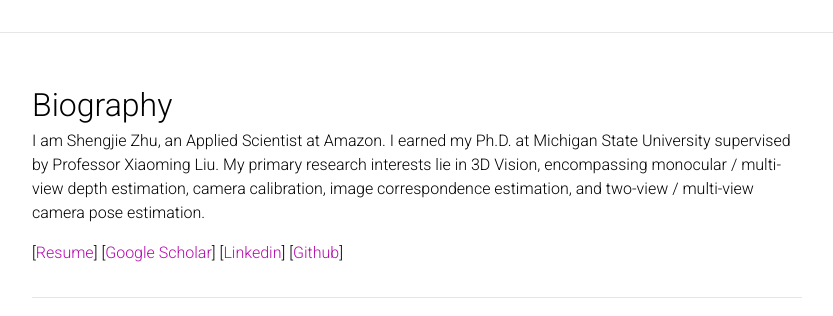
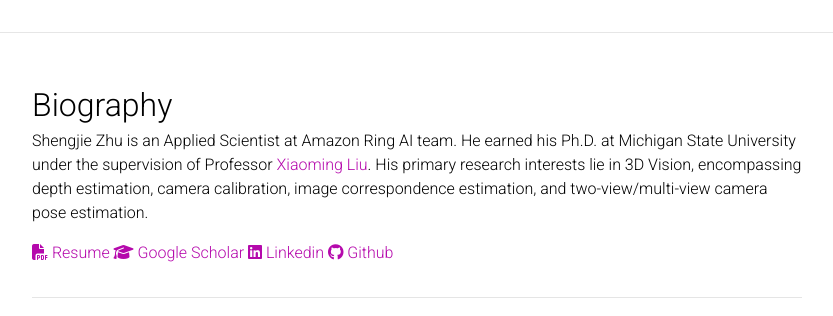
Before and after one commit to ShngJZ/ShngJZ.github.io, a Jekyll site: the page built from _pages/about.md, in a window 1280 px wide, cut to the strip 0-316 px from the top of the page. Shown: the whole strip, without its empty margins (223-1056 px from the left). Built offline with Jekyll 4.4.1, drawn with Linux system fonts in a browser that asks for light colours; comment, search, counter and statistics services are not loaded; a style sheet for code colours, icons or effects is not loaded.

Commit message:
update home page

```diff
--- a/_pages/about.md
+++ b/_pages/about.md
@@ -5,13 +5,17 @@ permalink: /
 years: [2024, 2023, 2020]
 nav: false
 nav_order: 0
+fontawesome_css: https://cdnjs.cloudflare.com/ajax/libs/font-awesome/6.0.0/css/all.min.css
 ---
 <font size="6.5"> Biography </font>
-I am Shengjie Zhu, an Applied Scientist at Amazon.
-I earned my Ph.D. at Michigan State University supervised by Professor Xiaoming Liu.
-My primary research interests lie in 3D Vision, encompassing monocular / multi-view depth estimation, camera calibration, image correspondence estimation, and two-view / multi-view camera pose estimation.
+Shengjie Zhu is an Applied Scientist at Amazon Ring AI team.
+He earned his Ph.D. at Michigan State University under the supervision of Professor [Xiaoming Liu](http://www.cse.msu.edu/~liuxm/index2.html).
+His primary research interests lie in 3D Vision, encompassing depth estimation, camera calibration, image correspondence estimation, and two-view/multi-view camera pose estimation.
 
-[[Resume](https://shngjz.github.io/assets/pdf/Shengjie_Zhu_Resume.pdf)] [[Google Scholar](https://scholar.google.com/citations?user=4hHEXZkAAAAJ&hl=en)] [[Linkedin](https://www.linkedin.com/in/shengjie-zhu-b71945159/)] [[Github](https://github.com/ShngJZ)]
+[<i class="fas fa-file-pdf"></i> Resume](https://shngjz.github.io/assets/pdf/Shengjie_Zhu_Resume.pdf)
+[<i class="fas fa-graduation-cap"></i> Google Scholar](https://scholar.google.com/citations?user=4hHEXZkAAAAJ&hl=en)
+[<i class="fab fa-linkedin"></i> Linkedin](https://www.linkedin.com/in/shengjie-zhu-b71945159/)
+[<i class="fab fa-github"></i> Github](https://github.com/ShngJZ)
 
 <div class="publications">
 {%- for y in page.years %}
```
